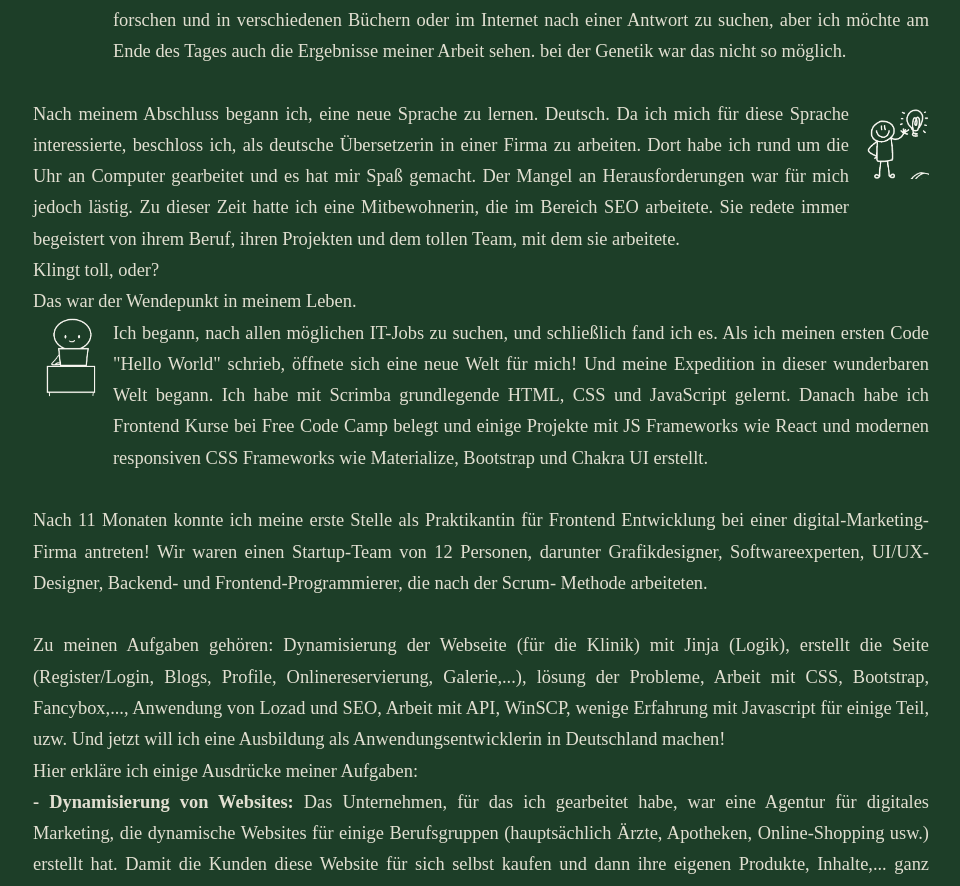
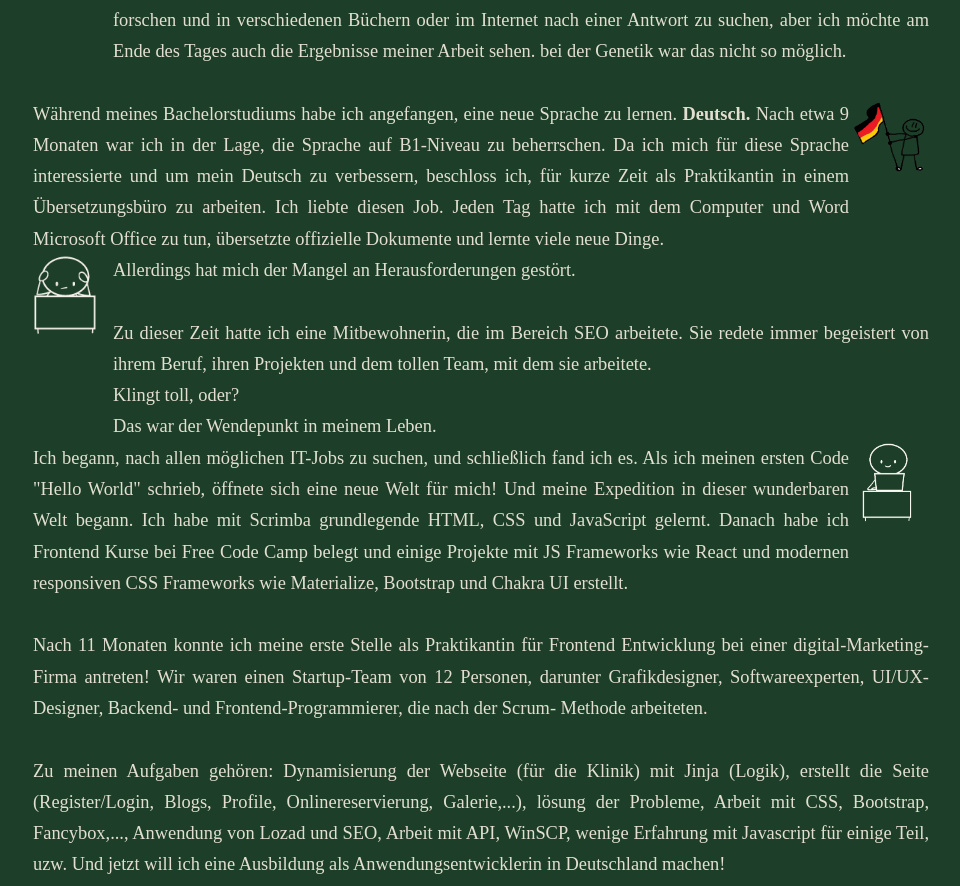
Before and after one commit to Sarah-Rz/mein-traumjob, a React (Create React App) app: page / in a window 1280 px wide. Shown: the part 1758-2644 px from the top of the page, without its empty margins (159-1119 px from the left). Built offline with nearby package versions, Linux system fonts and the light colour scheme; a web font is replaced by a local one.

Commit message:
Content added

```diff
--- a/src/components/about/About.jsx
+++ b/src/components/about/About.jsx
@@ -9,6 +9,8 @@ import m8 from "../../assets/m8.png";
 import m9 from "../../assets/m9.png";
 import m10 from "../../assets/m10.png";
 import m11 from "../../assets/m11.png";
+import m12 from "../../assets/m12.png";
+import m13 from "../../assets/m13.png";
 import { AiFillFolderOpen } from "react-icons/ai";
 import { AiOutlineLaptop } from "react-icons/ai";
 import {IoIosBicycle} from 'react-icons/io';
@@ -51,7 +53,8 @@ const About = () => {
           <div className="about__story">
           <p>
           Hallo, mein Name ist Sara. Ich interessiere mich für Web Entwicklung.
-          Im Januar 2022 habe ich zuerst mit Scrimba und dann mit FreeCodeCamp (interaktive Lern-Web-Plattform) angefangen zu programmieren.
+          Im Januar 2022 habe ich zuerst mit Scrimba und dann mit FreeCodeCamp
+          (interaktive Lern-Web-Plattform) angefangen zu programmieren.
           Ich habe einen langen Weg zurückgelegt, um endlich meinen Traumjob zu finden.
           Hier ist meine Geschichte, wie ich eine Entwicklerin wurde!
             </p>
@@ -86,17 +89,29 @@ const About = () => {
         </p>
         <br />
         <div className="right-img">
-          <img src={m6} alt="" />
+          <img src={m12} alt="" />
         </div>
         <p>
-        Nach meinem Abschluss begann ich, eine neue Sprache zu lernen. Deutsch.
-        Da ich mich für diese Sprache interessierte, beschloss ich, als deutsche Übersetzerin in einer Firma zu arbeiten.
-        Dort habe ich rund um die Uhr an Computer gearbeitet und es hat mir Spaß gemacht.
-        Der Mangel an Herausforderungen war für mich jedoch lästig.
+        Während meines Bachelorstudiums habe ich angefangen, eine neue Sprache zu lernen. <b>Deutsch. </b>
+         Nach etwa 9 Monaten war ich in der Lage, die Sprache auf B1-Niveau zu beherrschen.
+        Da ich mich für diese Sprache interessierte und um mein Deutsch zu verbessern,
+        beschloss ich, für kurze Zeit als Praktikantin in einem Übersetzungsbüro zu arbeiten.
+        Ich liebte diesen Job. Jeden Tag hatte ich mit dem Computer und Word Microsoft Office zu tun,
+        übersetzte offizielle Dokumente und lernte viele neue Dinge.
+        </p>
+        <div className="left-img">
+          <img src={m13} alt="" />
+        </div>
+        <p>
+        Allerdings hat mich der Mangel an Herausforderungen gestört.
+        </p>
+        <br />
+        <p>
         Zu dieser Zeit hatte ich eine Mitbewohnerin, die im Bereich SEO arbeitete.
         Sie redete immer begeistert von ihrem Beruf, ihren Projekten und dem tollen Team, mit dem sie arbeitete.
-        <br />Klingt toll, oder? <br />Das war der Wendepunkt in meinem Leben.</p>
-        <div className="left-img">
+        <br />Klingt toll, oder? <br />Das war der Wendepunkt in meinem Leben.
+        </p>
+        <div className="right-img">
           <img src={m7} alt="" />
         </div>
         <p>
@@ -106,7 +121,6 @@ const About = () => {
         Danach habe ich Frontend Kurse bei Free Code Camp belegt und einige Projekte mit JS Frameworks wie React und modernen responsiven CSS Frameworks wie Materialize, Bootstrap und Chakra UI erstellt.
         </p>
         <br />
-
         <p>
         Nach 11 Monaten konnte ich meine erste Stelle als Praktikantin für Frontend Entwicklung bei einer digital-Marketing-Firma antreten!
         Wir waren einen Startup-Team von 12 Personen, darunter Grafikdesigner, Softwareexperten, UI/UX-Designer, Backend- und Frontend-Programmierer, die nach der Scrum- Methode arbeiteten.
```
Also changed, not shown: src/assets/m12.png (added), src/assets/m13.png (added).
